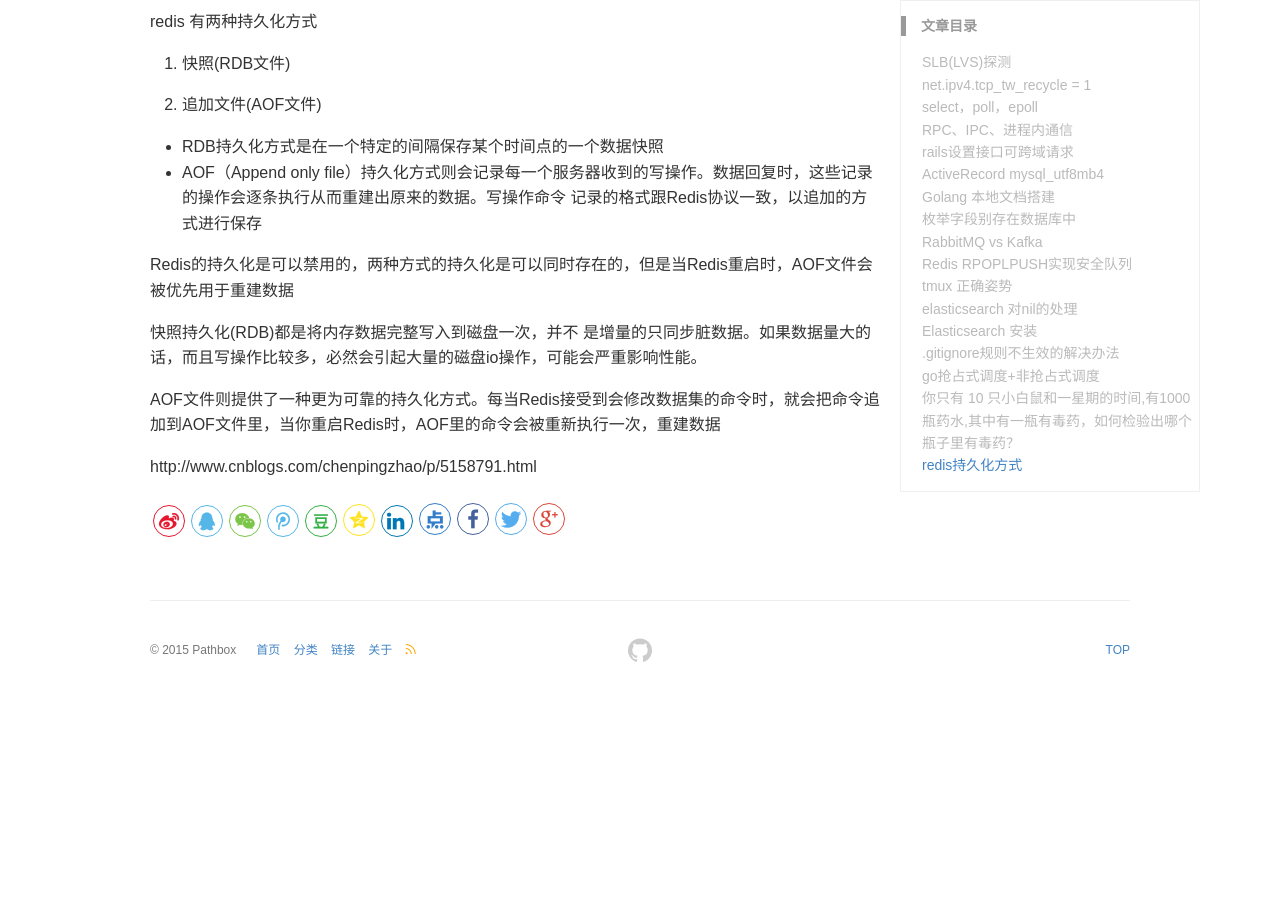
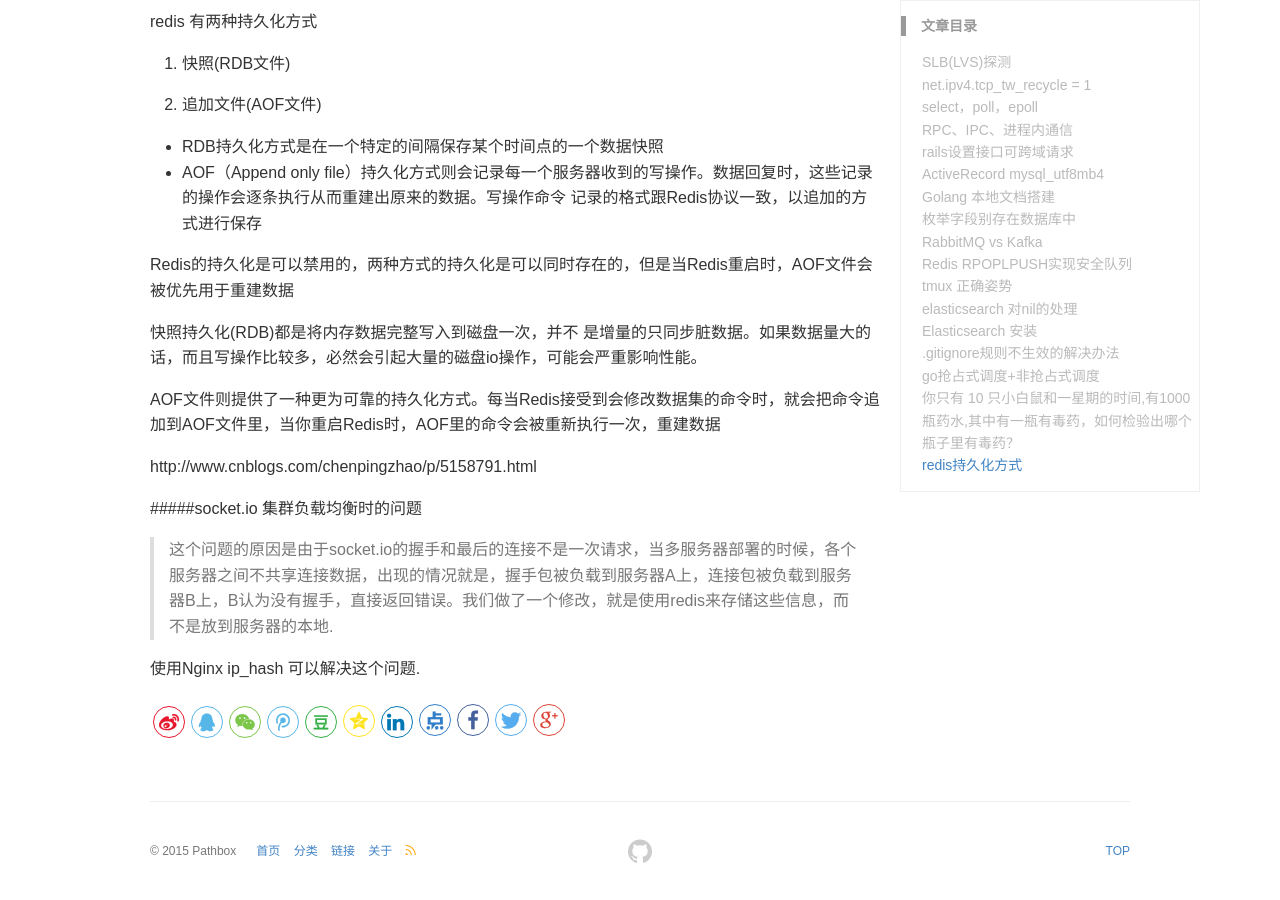
Before and after one commit to pathbox/pathbox.github.io, a Jekyll site: the page built from _posts/2018-01-06-work-summary-in-Udesk-twelve.md, in a window 1280 px wide and 900 px high, scrolled down 11178 px. Built offline with Jekyll 4.4.1, drawn with Linux system fonts in a browser that asks for light colours; before the commit the page ends 11877 px from its top, so only the background shows below that.

Commit message:
socket.io 集群负载均衡时的问题

```diff
--- a/_posts/2018-01-06-work-summary-in-Udesk-twelve.md
+++ b/_posts/2018-01-06-work-summary-in-Udesk-twelve.md
@@ -518,3 +518,10 @@
 AOF文件则提供了一种更为可靠的持久化方式。每当Redis接受到会修改数据集的命令时，就会把命令追加到AOF文件里，当你重启Redis时，AOF里的命令会被重新执行一次，重建数据
 
 http://www.cnblogs.com/chenpingzhao/p/5158791.html
+
+
+#####socket.io 集群负载均衡时的问题
+
+>这个问题的原因是由于socket.io的握手和最后的连接不是一次请求，当多服务器部署的时候，各个服务器之间不共享连接数据，出现的情况就是，握手包被负载到服务器A上，连接包被负载到服务器B上，B认为没有握手，直接返回错误。我们做了一个修改，就是使用redis来存储这些信息，而不是放到服务器的本地.
+
+使用Nginx ip_hash 可以解决这个问题.
```
